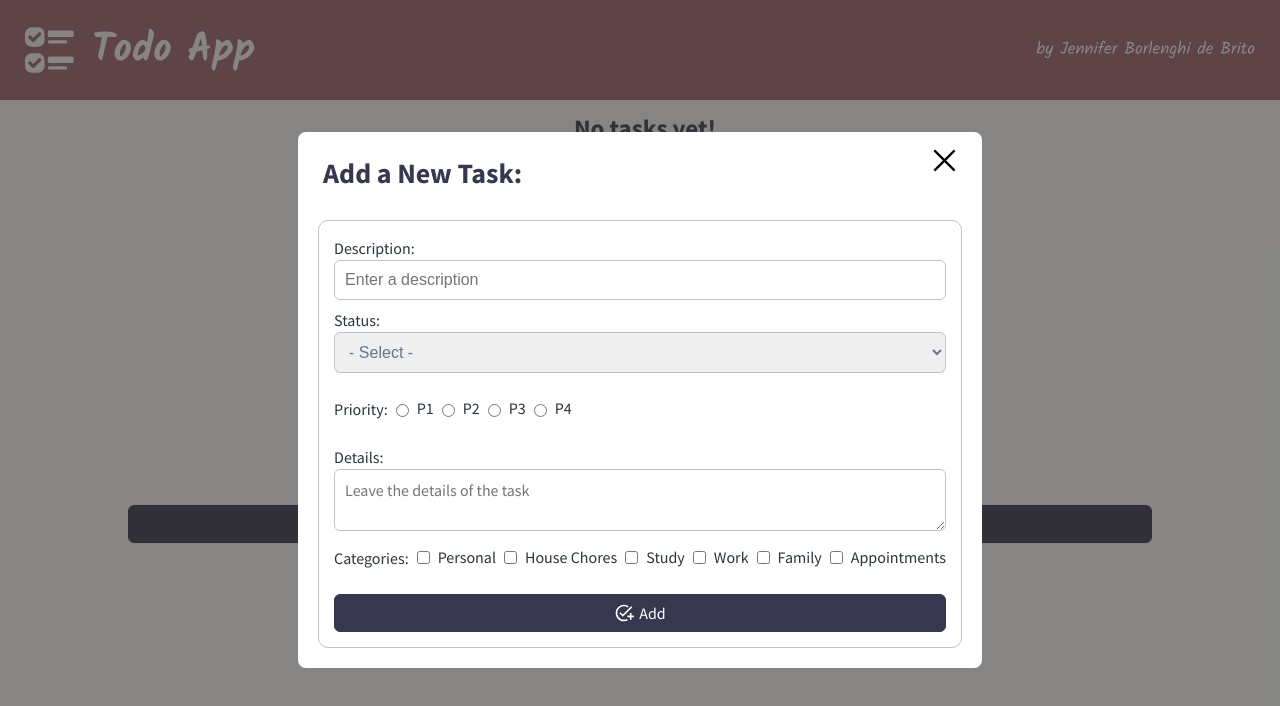
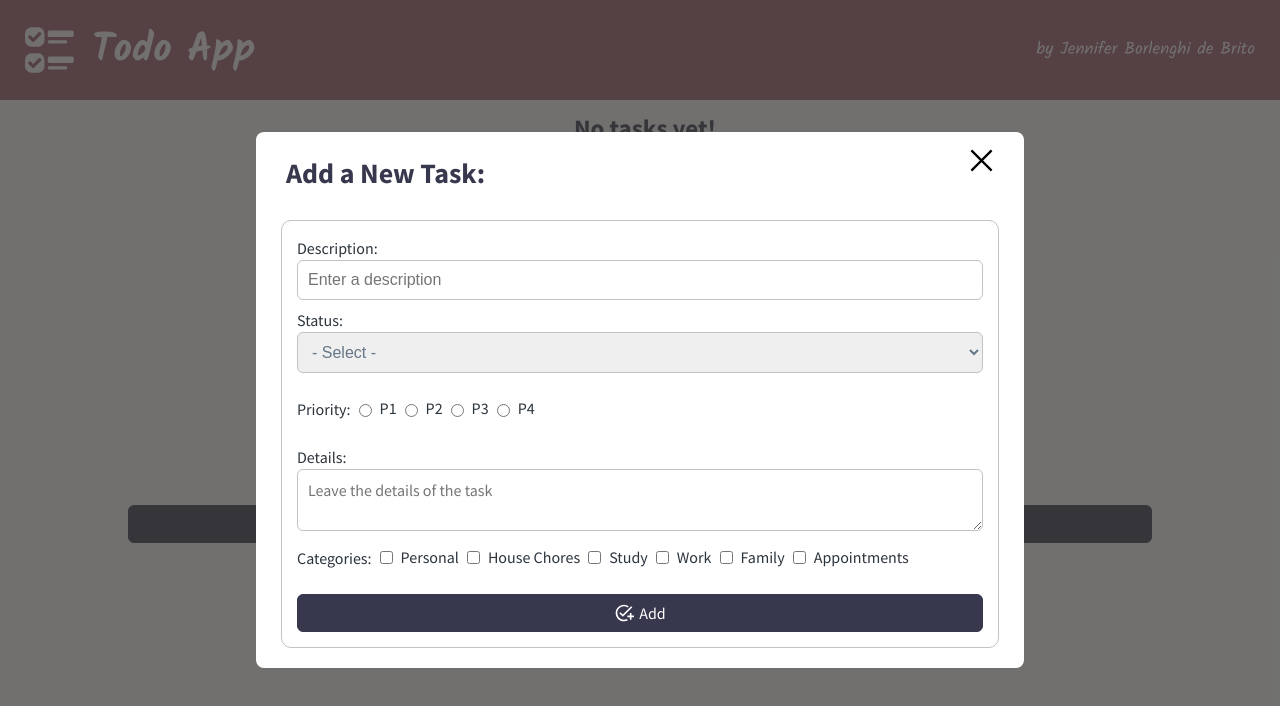
Before and after one commit to JenniferBorlenghi/ToDoApp, a React (Create React App) app: page / in a window 1280 px wide. Both pictures are taken after a click on the button "Add a New Task". Shown: the top 706 px of the page. Built offline with nearby package versions, Linux system fonts and the light colour scheme.

Commit message:
modal refactor styles and react

```diff
--- a/src/App.js
+++ b/src/App.js
@@ -43,13 +43,17 @@ function App() {
 
   // function that remove a specific task
   const handleRemoveTask = (id) => {
-    const updatedTasks = tasks.filter((task) => task.id !== id);
-    setTasks(updatedTasks);
+    if (window.confirm("Are you sure?")) {
+      const updatedTasks = tasks.filter((task) => task.id !== id);
+      setTasks(updatedTasks);
+    }
   };
 
   // function that delete all tasks
   const handleClearTasks = () => {
-    setTasks([]);
+    if (window.confirm("Are you sure?")) {
+      setTasks([]);
+    }
   };
 
   return (
--- a/src/components/Form/index.js
+++ b/src/components/Form/index.js
@@ -12,14 +12,15 @@ export default function Form({ onNewTask }) {
   const [details, setDetails] = useState("");
   const [categories, setCategories] = useState([]);
 
-  // constant that style the modal when it is opened and closed
+  // constant that define the className of the modal
   const modalClass = showModal ? "modal-open" : "modal-close";
 
-  //
+  // function to open the modal
   const openModal = () => {
     setShowModal(true);
   };
 
+  // function to close the modal, clear error message and inputs value
   const handleModalClose = () => {
     setShowModal(false);
 
@@ -57,16 +58,7 @@ export default function Form({ onNewTask }) {
     if (newErrorMessages.length === 0) {
       onNewTask(description, status, priority, details, categories);
 
-      // cleaning inputs:
-      setDescription("");
-      setStatus("");
-      setPriority("");
-      setDetails("");
-      setCategories([]);
-      setErrorMessages("");
-
-      //close modal
-      setShowModal(false);
+      handleModalClose();
     }
   };
 
@@ -144,23 +136,29 @@ export default function Form({ onNewTask }) {
 
   return (
     <div className="form-comp">
+      {/* Button to open the modal to add a new task */}
       <button onClick={openModal} className="button-show-modal">
         <MdPostAdd />
         Add a New Task
       </button>
 
+      {/* Modal code */}
       {showModal && (
+        // Class that cover all except the form or make the form disappear
         <div className={modalClass}>
           <div className="form-modal">
-            <div className="form-init">
+            {/* header of the modal */}
+            <div className="form-header">
               <h2>Add a New Task:</h2>
               <button className="button-close-modal" onClick={handleModalClose}>
                 <GrClose />
               </button>
             </div>
+
+            {/* error message space after the header if it exists */}
             {errorMessages.length !== 0 && (
               <div className="invalid-data">
-                <p className="invalid-data-title">Invalid data:</p>
+                <p>Invalid data:</p>
                 <ul>
                   {errorMessages.map((error, index) => (
                     <li key={index}>{error}</li>
@@ -169,6 +167,7 @@ export default function Form({ onNewTask }) {
               </div>
             )}
 
+            {/* form inputs */}
             <form onSubmit={handleSubmit}>
               {/* Description Input - Text*/}
               <label>
@@ -216,7 +215,8 @@ export default function Form({ onNewTask }) {
                 Categories:{CategoriesInputsComponent}
               </div>
 
-              <button>
+              {/* submission button to add a task */}
+              <button className="add-submit-button">
                 <MdAddTask />
                 Add
               </button>
--- a/src/components/Form/styles.scss
+++ b/src/components/Form/styles.scss
@@ -5,6 +5,7 @@
   flex-direction: column;
   align-items: center;
 
+  // Button to open the modal to add a new task
   .button-show-modal {
     margin: 10px;
     align-self: center;
@@ -12,20 +13,20 @@
     align-items: center;
     width: 80%;
     justify-content: center;
-    background-color: $secondary-color;
-    color: white;
-    border: 1px solid $secondary-color;
-    border-radius: 6px;
-    padding: 8px;
-    font-size: 16px;
-    font-family: $text-font;
+
+    @include button-style-filled($secondary-color);
 
     svg {
       font-size: 20px;
       margin-right: 5px;
     }
+
+    &:hover {
+      @include button-style-outlined($secondary-color);
+    }
   }
 
+  // style of the modal when closed
   .modal-close {
     display: none;
     opacity: 1;
@@ -35,8 +36,11 @@
     }
   }
 
+  // style of the modal when open - it overwrite the parents
+  // making them all darker, hidden them and showing the
+  // form above them
   .modal-open {
-    background-color: rgb(47 46 44 / 58%);
+    background-color: rgb(53 52 50 / 70%);
     position: absolute;
     top: 0;
     height: 100%;
@@ -46,6 +50,37 @@
     align-items: center;
     display: flex;
 
+    //invalid data styles
+    .invalid-data {
+      display: flex;
+      flex-direction: column;
+      justify-content: flex-start;
+      border: 1px solid $danger-color;
+      border-radius: 6px;
+      margin: 10px;
+      margin-top: 0;
+
+      p {
+        background-color: $danger-color;
+        color: white;
+        font-weight: bold;
+        border-top: 1px solid $danger-color;
+        border-top-left-radius: 4px;
+        border-top-right-radius: 4px;
+      }
+
+      p,
+      ul {
+        padding: 8px;
+      }
+
+      ul {
+        list-style-type: disc;
+        list-style-position: inside;
+      }
+    }
+
+    // form modal style
     .form-modal {
       display: flex;
       flex-direction: column;
@@ -53,9 +88,24 @@
       position: fixed;
       background-color: white;
       border-radius: 8px;
-      padding: 10px;
+      padding: 4px 8px;
+      width: 90%;
 
-      .form-init {
+      @include breakpoint-small {
+        padding: 10px 15px;
+        width: 80%;
+      }
+
+      @include breakpoint-medium {
+        width: 70%;
+      }
+
+      @include breakpoint-large {
+        width: 60%;
+      }
+
+      // form header: title and close icon styles
+      .form-header {
         display: flex;
         flex-direction: row;
         justify-content: space-between;
@@ -93,6 +143,7 @@
         margin-bottom: 1rem;
       }
 
+      // form inputs styles
       form {
         display: flex;
         flex-direction: column;
@@ -100,7 +151,11 @@
         border: 1px solid $border-color;
         margin: 10px;
         border-radius: 10px;
-        padding: 15px;
+        padding: 8px;
+
+        @include breakpoint-small {
+          padding: 15px;
+        }
 
         input[type="text"],
         textarea,
@@ -122,6 +177,7 @@
         .categories-field {
           display: flex;
           align-items: center;
+          flex-wrap: wrap;
 
           label {
             display: flex;
@@ -130,7 +186,6 @@
             line-height: 1.2rem;
 
             input {
-              // width: 1.2rem;
               height: 1.2rem;
               margin-right: 0.5rem;
               margin-left: 0.5rem;
@@ -138,54 +193,23 @@
           }
         }
 
-        button {
+        .add-submit-button {
           align-self: center;
           display: flex;
           align-items: center;
           width: 100%;
           justify-content: center;
-          background-color: $secondary-color;
-          color: white;
-          border: 1px solid $secondary-color;
-          border-radius: 6px;
-          padding: 8px;
-          font-size: 16px;
-          font-family: $text-font;
-          cursor: pointer;
+          @include button-style-filled($secondary-color);
 
           svg {
             font-size: 20px;
             margin-right: 5px;
           }
+
+          &:hover {
+            @include button-style-outlined($secondary-color);
+          }
         }
-      }
-
-      .invalid-data {
-        display: flex;
-        flex-direction: column;
-        justify-content: flex-start;
-        border: 1px solid $danger-color;
-        border-radius: 6px;
-        margin: 10px;
-
-        p,
-        ul {
-          padding: 8px;
-        }
-
-        ul {
-          list-style-type: disc;
-          list-style-position: inside;
-        }
-      }
-
-      .invalid-data-title {
-        background-color: $danger-color;
-        color: white;
-        font-weight: bold;
-        border-top: 1px solid $danger-color;
-        border-top-left-radius: 4px;
-        border-top-right-radius: 4px;
       }
     }
   }
--- a/src/components/Tasks/Task/styles.scss
+++ b/src/components/Tasks/Task/styles.scss
@@ -69,10 +69,18 @@
   }
 
   .change-button {
-    @include button-style($grey-color);
+    @include button-style-outlined($grey-color);
+
+    &:hover {
+      @include button-style-filled($grey-color);
+    }
   }
 
   .remove-button {
-    @include button-style($danger-color);
+    @include button-style-outlined($danger-color);
+
+    &:hover {
+      @include button-style-filled($danger-color);
+    }
   }
 }
--- a/src/components/Tasks/styles.scss
+++ b/src/components/Tasks/styles.scss
@@ -57,7 +57,7 @@
   }
 
   .clear-button {
-    @include button-style($secondary-color);
+    @include button-style-outlined($primary-color);
     align-self: center;
     display: flex;
     align-self: center;
@@ -69,5 +69,9 @@
       margin-left: 3px;
       margin-right: 3px;
     }
+
+    &:hover {
+      @include button-style-filled($primary-color);
+    }
   }
 }
--- a/src/styles/variables.scss
+++ b/src/styles/variables.scss
@@ -1,13 +1,13 @@
-$text-font:'Source Sans Pro', sans-serif;
-$title-font:'Kalam', cursive;
+$text-font: "Source Sans Pro", sans-serif;
+$title-font: "Kalam", cursive;
 
 $text-color: #2c343c;
 $background-color: #7275a9;
 $primary-color: #a1616e;
 $secondary-color: #37384d;
-$border-color: 	#c1c1c7;
+$border-color: #c1c1c7;
 $success-color: #3ba187;
-$danger-color: 	#93240b;
+$danger-color: #93240b;
 $open-color: #7089a1;
 $grey-color: #657788;
 
@@ -40,12 +40,24 @@ $p4-color: #97a2a6;
   }
 }
 
-@mixin button-style($color) {
-    border: 1px solid $color;
-    color: $color;
-    background-color: white;
-    border-radius: 6px;
-    padding: 8px;
-    font-size: 16px;
-    font-family: $text-font;
+@mixin buttons-style {
+  border-radius: 6px;
+  padding: 8px;
+  font-size: 16px;
+  font-family: $text-font;
+  cursor: pointer;
 }
+
+@mixin button-style-outlined($color) {
+  border: 1px solid $color;
+  color: $color;
+  background-color: white;
+  @include buttons-style();
+}
+
+@mixin button-style-filled($color) {
+  border: 1px solid $color;
+  color: white;
+  background-color: $color;
+  @include buttons-style();
+}
```
